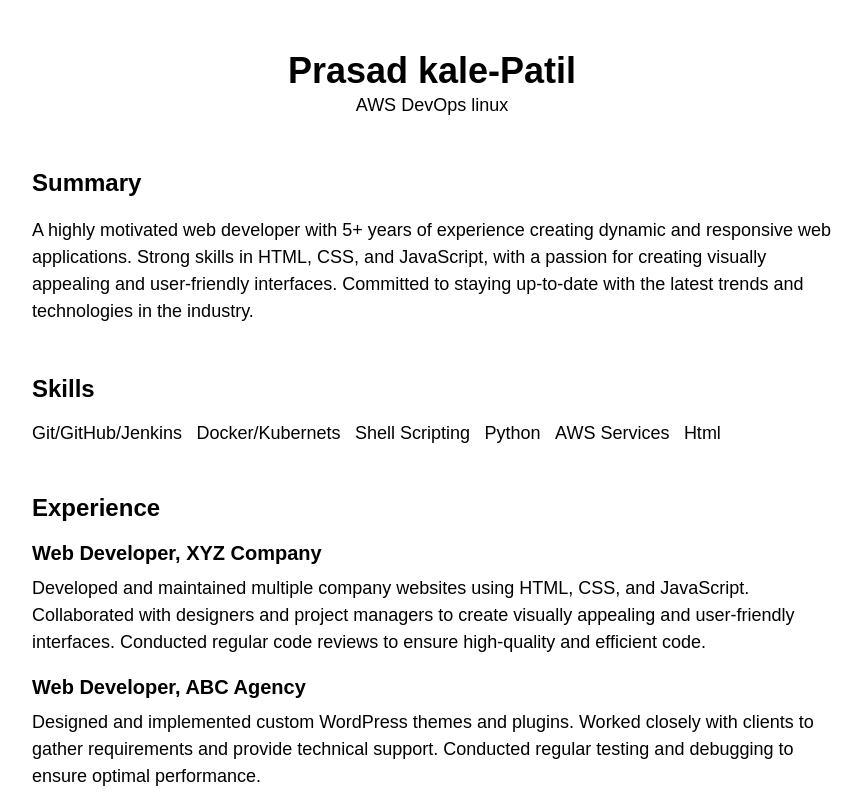
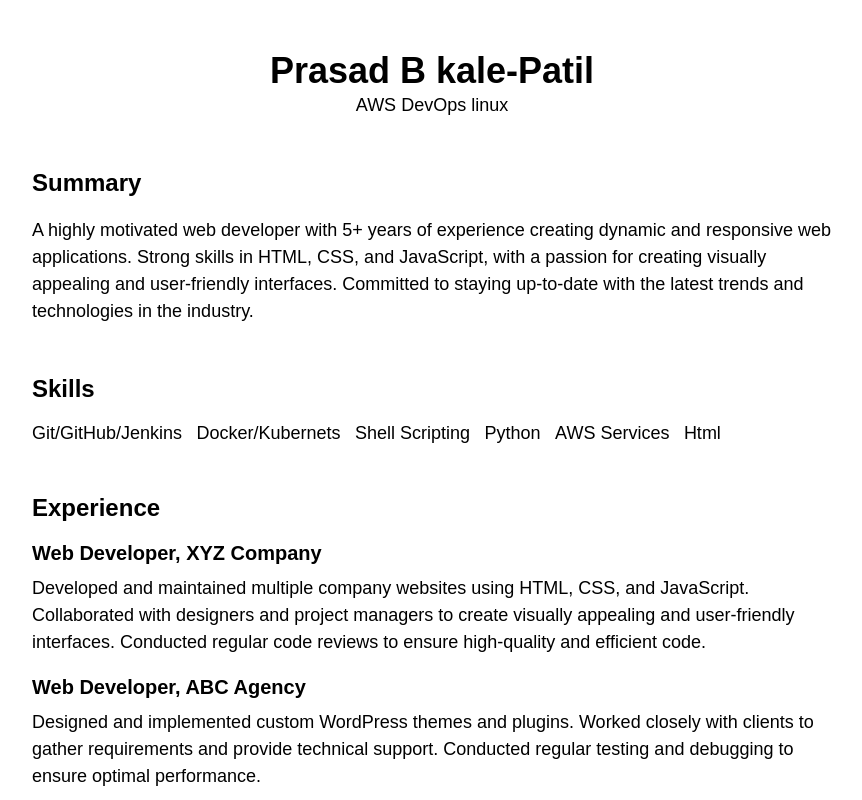
Before and after one commit to Prasadk1618/host-resume-ec2, a plain HTML site: page index.html in a window 1280 px wide. Shown: the top 800 px of the page, without its empty margins (208-1070 px from the left). Drawn offline with Linux system fonts and the light colour scheme.

Commit message:
add changes

```diff
--- a/index.html
+++ b/index.html
@@ -7,7 +7,7 @@
 <body>
 	<div class="container">
 		<header>
-			<h1>Prasad kale-Patil</h1>
+			<h1>Prasad B kale-Patil</h1>
 			<p>AWS DevOps linux</p>
 		</header>
 		<section>
```
